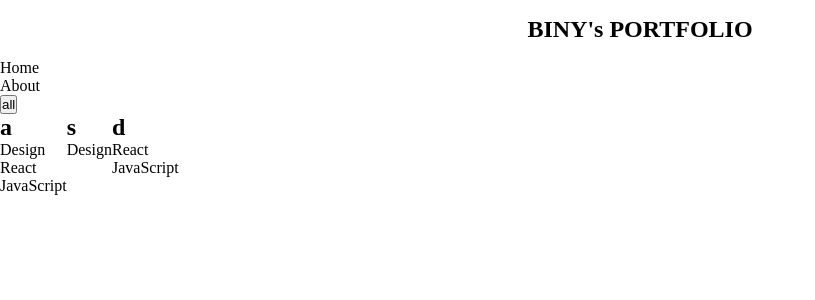
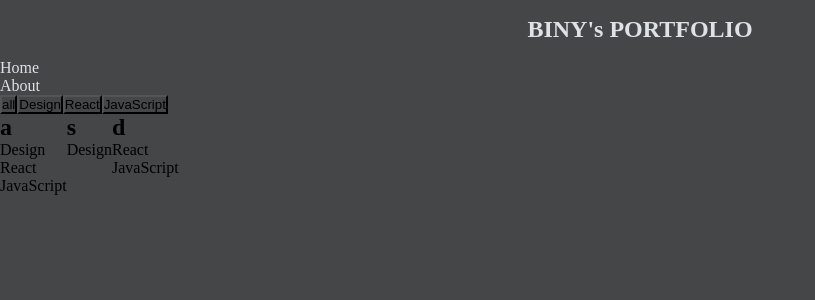
Before and after one commit to Jeungbin/Portfolio, a React (Create React App) app: page / in a window 1280 px wide. Shown: the top 300 px of the page, without its empty margins (0-815 px from the left). Built offline with nearby package versions, Linux system fonts and the light colour scheme.

Commit message:
categories fix

```diff
--- a/src/components/Buttons.js
+++ b/src/components/Buttons.js
@@ -2,10 +2,18 @@ import React from "react";
 import { useState } from "react";
 import data from "../components/data";
 
-const newData = [];
-
+const newArray = data.map((item) => {
+  return item.stack;
+});
+const arrayItem = [];
+let newData = newArray.filter((item) => {
+  for (let i = 0; i < item.length; i++) {
+    arrayItem.push(item[i]);
+  }
+});
+newData = arrayItem;
 const allCategories = ["all", ...new Set(newData)];
-
+//
 const Buttons = () => {
   const [works, setWorks] = useState(data);
 
--- a/src/components/Navbar.js
+++ b/src/components/Navbar.js
@@ -3,7 +3,7 @@ import { Link } from "react-router-dom";
 const Navbar = () => {
   const linkStyle = {
     textDecoration: "none",
-    color: "black",
+    color: "#dee2e6",
   };
   return (
     <nav className="navbar">
--- a/src/index.css
+++ b/src/index.css
@@ -6,6 +6,7 @@
 }
 
 * {
+    background-color: #444648;
     padding: 0;
     margin: 0;
     box-sizing: border-box;
```
